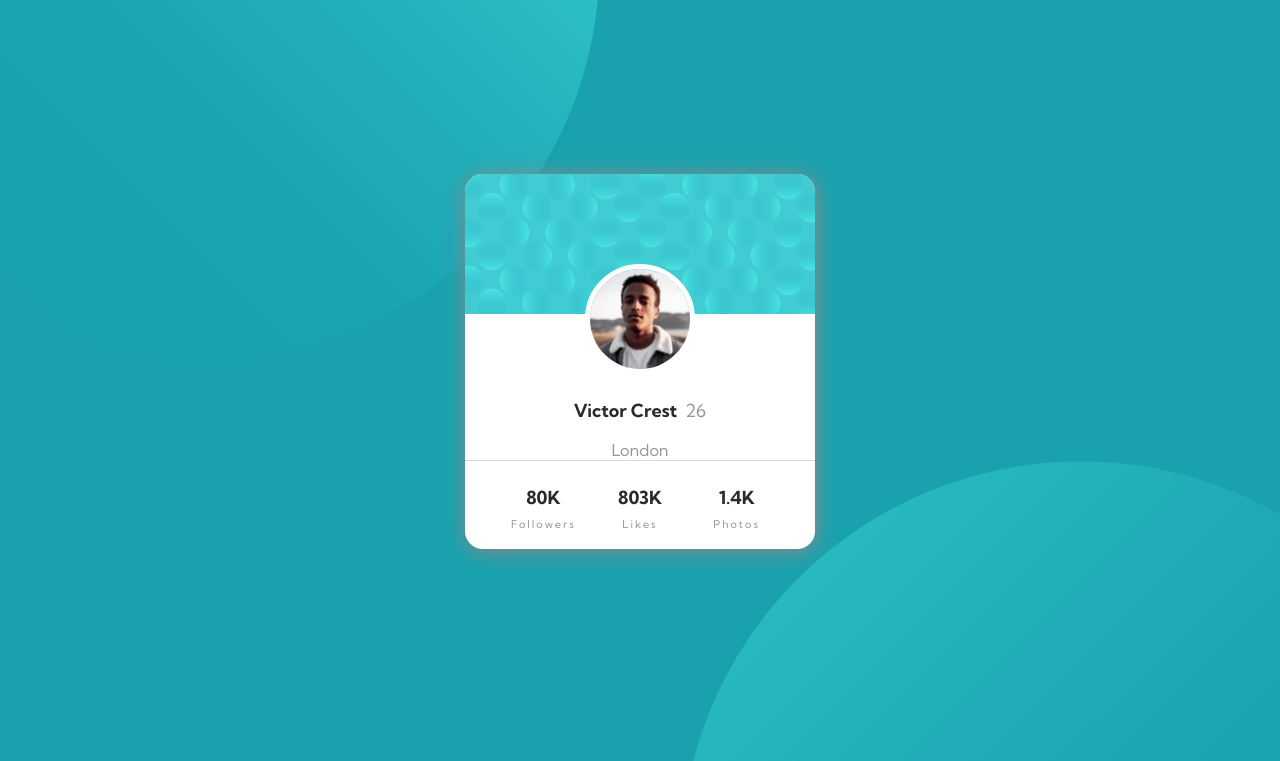
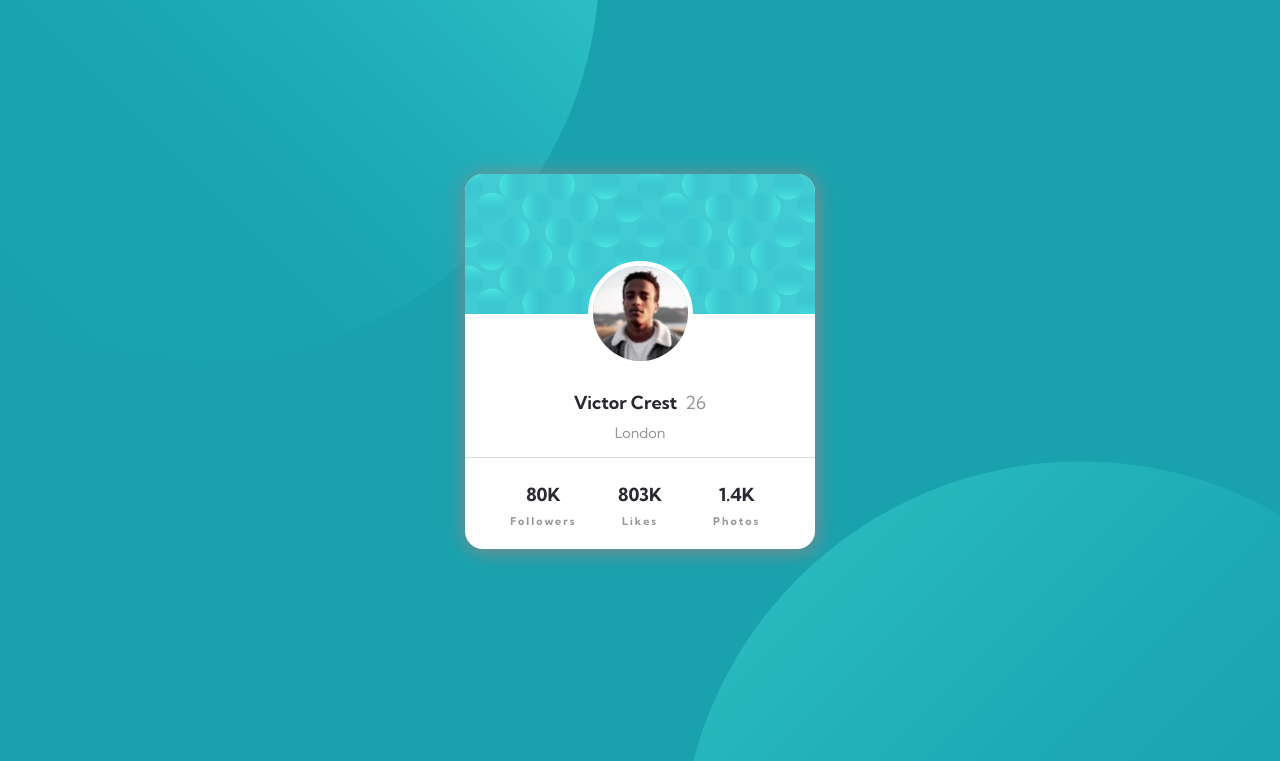
Before and after one commit to bytesbanana/profile-card-component-main, a plain HTML site: page index.html in a window 1280 px wide. Shown: the part 39-800 px from the top of the page. Drawn offline with Linux system fonts and the light colour scheme.

Commit message:
Adjust style

```diff
--- a/style.css
+++ b/style.css
@@ -56,28 +56,28 @@ main {
 }
 
 .profile-img-holder {
-  width: 110px;
-  height: 110px;
-  border-radius: 50%;
+  width: 105px;
+  height: 105px;
+  border-radius: 60%;
   border: 5px solid white;
   overflow: hidden;
-  margin: -50px auto 25px auto;
+  margin: -53px auto 25px auto;
 }
 
 .profile-img-holder img {
   width: 100%;
-  height: auto;
+  height: 100%;
   display: block;
 }
 h2.name {
   font-size: 1rem;
-  margin-bottom: 1rem;
+  margin-bottom: 0.6rem;
 }
 
 .age,
 .location,
 .unit {
-  font-weight: 400;
+  font-weight: 500;
   color: var(--dark-gray);
 }
 
@@ -86,7 +86,7 @@ h2.name > .age {
 }
 
 .location {
-  font-size: 0.9rem;
+  font-size: 0.8rem;
 }
 
 .card-footer {
@@ -101,6 +101,7 @@ h2.name > .age {
 .unit {
   padding: 8px;
   font-size: 0.6rem;
+  font-weight: bolder;
   letter-spacing: 2px;
 }
 /* Back circles */
```
